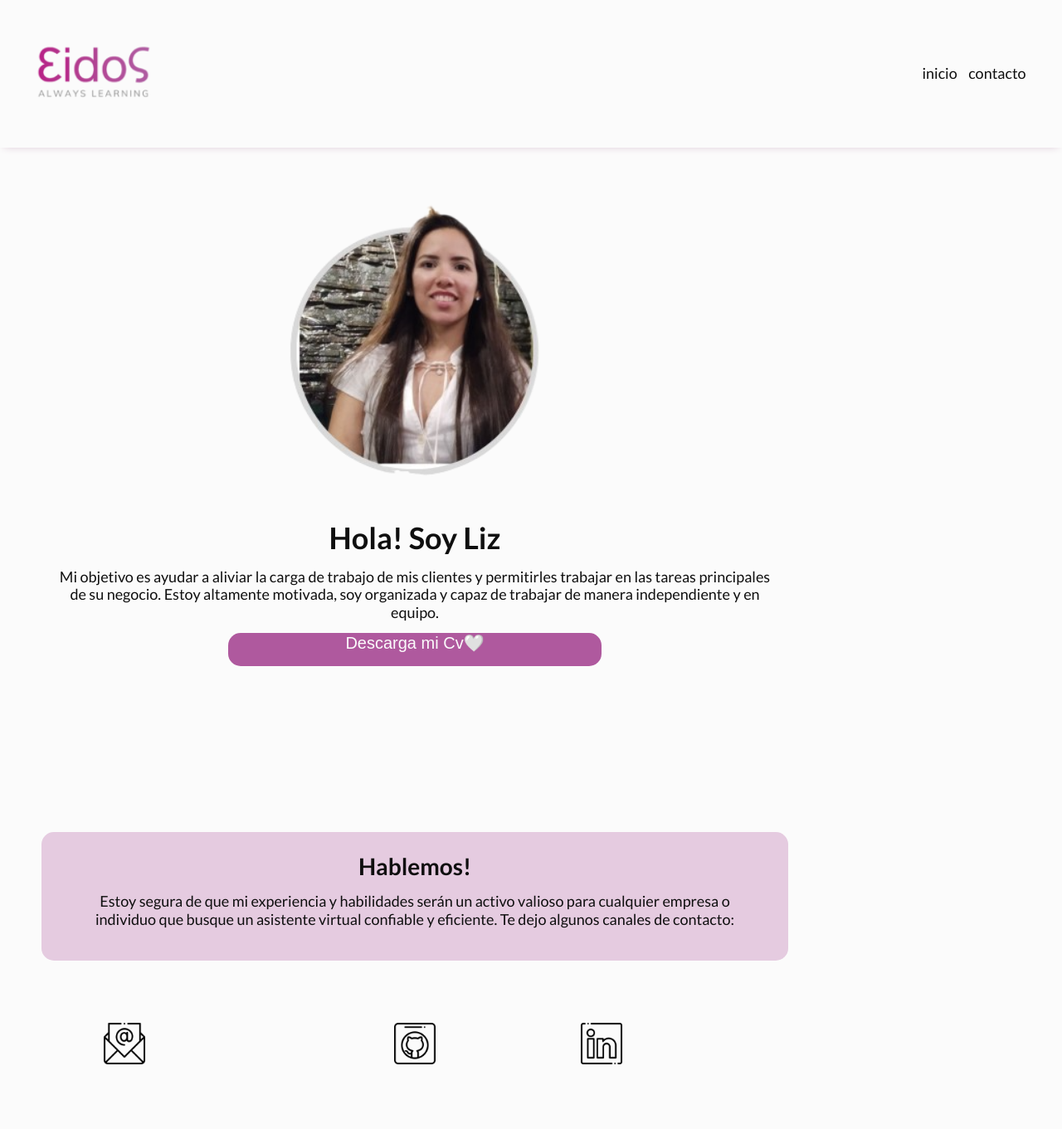
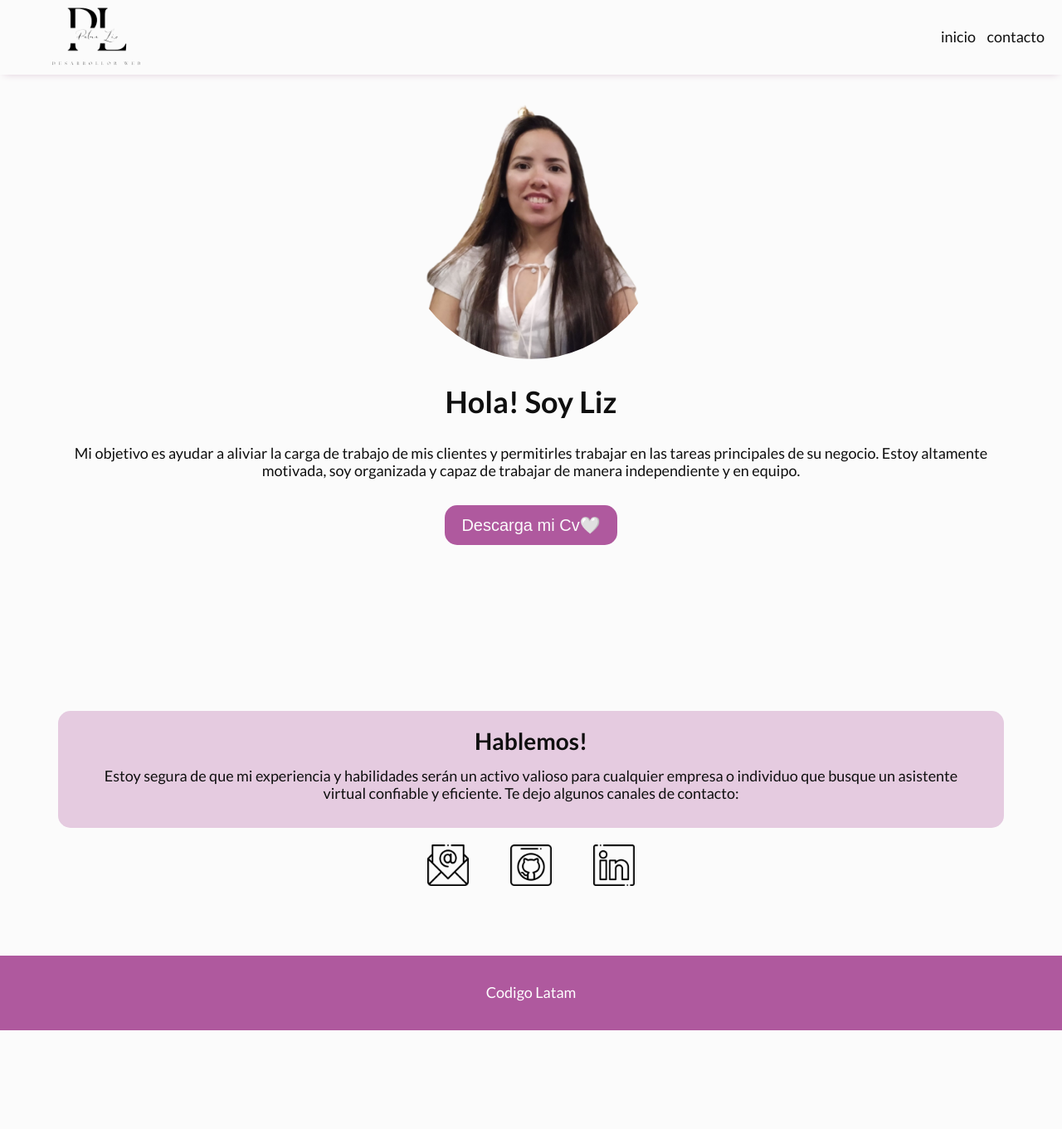
Before and after one commit to LizPalma/lizpalma.github.io.-, a plain HTML site: page index.html in a window 1280 px wide. Shown: the top 1361 px of the page at 83% size. After the commit the page ends 1242 px from the top, so only its background shows below. Drawn offline with Linux system fonts and the light colour scheme.

Commit message:
modificacion de ccs y html

```diff
--- a/css/styles.css
+++ b/css/styles.css
@@ -33,10 +33,15 @@ a {
 *  el margin: auto; para tenerlo centrado fácilmente ;)
 */
 main {
+    display: flex;
+    flex-direction: column;
+    align-items: center;
+    justify-content: center;
     max-width: 1200px;
     margin: auto;
+    width: 100%;
     text-align: center;
-    padding: 5%;
+    padding: 0 10px;
 
 }
 /*
@@ -65,6 +70,7 @@ main {
 *    un trabajo manual, hacer una artesanía, tocar un instrumento musical... la práctica es todo!
 */
 
+/* Aplicaciones generales de la pagina */
 
 body {
 
@@ -73,20 +79,26 @@ body {
     color: #0f0f0f;
     font-size: 18px;
     line-height: 1.2;
-    width: 100%;
-    max-width: 1000px;
+
 }
+
+/* header */
 
 header {
     display: flex;
     justify-content: space-between;
     align-items: center;
     background-color: #fbfbfb;
-    padding: 3%;
+    padding: 16px;
+    height: 90px;
+    width: 100%;
+   /* padding: 3%;*/
+/* Para que quede fijo el header*/
     position: fixed;
     left: 0;
     top: 0;
     right: 0;
+ /* Para agregarle sombra*/
     box-shadow: 0 3px 10px -5px #d3bbcc;
 
 }
@@ -113,11 +125,17 @@ nav ul li a:hover {
     background-color: #866b80;
 }
 
+/* Inicio */
+
+
 figure {
+    align-items: center;
+    margin-bottom: 25px;
+}
 
-    width: 100%;
-    height: 100%;
-    align-items: center;
+figure img {
+    width: 325px;
+    border-radius: 50%;
 }
 
 h1 {
@@ -131,8 +149,7 @@ h2 {
 button {
     display: inline-flex;
     justify-content: center;
-    width: 50%;
-    height: 40px;
+    padding: 12px 20px;
     background-color: #af599e;
     color: #fbfbfb;
     font-size: 20px;
@@ -146,38 +163,37 @@ button {
 
 button a:hover {
     background-color: #d3bbcc;
+    transition: background-color 0.3s;
     border-radius: 15px;
+}
 
-}
+/* Contacto */
 
 #contacto {
     background-color: rgba(175, 89, 158, 0.3);
     border-radius: 15px;
-    padding: 25px;
-    width: 100%;
-    height: 100%;
+    margin: 0 20px;
 }
+
 
 .iconos ul {
     display: flex;
-    justify-content:space-between;
-    padding: 50px;
+    justify-content:center;
+    margin-bottom: 60px;
+}
+
+.iconos ul li img {
+   margin: 20px 25px;
 
 }
 
-.iconos ul li img {
-   display: flex;
-   justify-content: center;
-   margin: 25px;
-
-}
+/* Footer */
 
 footer {
     background-color: #af599e;
     color: #fff;
     text-align: center;
-    padding: 2rem;
-    width: 100%;
+    padding: 20px;
 
 }
 
@@ -186,151 +202,6 @@ p {
     padding: 10px;
 }
 
-/*
-.inicio {
-    width: 100%;
-    height: 100%;
+.centrado {
+    margin: 20px 15px;
 }
-
-button a {
-    align-items: center;
-}
-
-
-
-*/
-/*
-
-
-body {
-    background-color: #fbfbfb;
-    font-family: 'Lato', sans-serif;
-    text-align: center;
-    color: #0f0f0f;
-    font-size: 18px;
-    line-height: 1.2;
-    flex-wrap: wrap;
-}
-
-.contenedor {
-    width: 100%;
-    max-width: 1000px;
-    margin: 0 auto;
-    overflow: hidden;
-}
-
-header {
-    background-color: #fbfbfb;
-    padding: 30px;
-    position: fixed;
-    left: 0;
-    top: 0;
-    right: 0;
-    /*
-    box-shadow: 0 3px 10px -5px #d3bbcc;
-
-}
-
-
-.navegador {
-    display: flex;
-    justify-content:space-between;
-    align-items: center;
-    border: 2px;
-}
-
-.navegador ul {
-    margin: 0px;
-    padding: 0px;
-    list-style: none;
-}
-
-.navegador ul li {
-    display: inline-block;
-}
-
-.navegador ul li a {
-    display: block;
-    padding: 5px;
-    transition: all 0.4s linear;
-    border-radius: 5px;
-}
-
-.navegador ul li a:hover {
-    background-color: #866b80;
-}
-
-.main {
-    padding: 10rem;
-
-}
-
-h1 {
-    font-size: 36px;
-}
-
-h2 {
-    font-size: 28px;
-}
-
-button {
-    display: inline-flex;
-    align-items: center;
-    justify-content: center;
-    width: 70%;
-    height: 40px;
-    background-color: #af599e;
-    color: #fbfbfb;
-    font-size: 20px;
-    margin-bottom: 200px;
-    border-radius: 15px;
-    border: none;
-    cursor: pointer;
-    transition: .3s ease all;
-}
-
-button a:hover {
-    background-color: #d3bbcc;
-}
-
-p {
-    margin: 4px;
-    padding: 10px;
-}
-
-article {
-    background-color: rgba(175, 89, 158, 0.3);
-    border-radius: 15px;
-    padding: 25px;
-}
-
-.contacto ul {
-    display: flex;
-    justify-content:space-between;
-    padding: 50px;
-
-}
-
-.contacto ul li img {
-    display: flexbox;
-    justify-items: center;
-    margin: 40px;
-
-}
-
-footer {
-    background-color: #af599e;
-    color: #fff;
-    text-align: center;
-    padding: 2rem 0;
-    width: 100%;
-
-}
-
-a {
-    text-decoration: none;
-    color: inherit;
-}
-
-
-}
--- a/index.html
+++ b/index.html
@@ -10,9 +10,11 @@
     <!-- CSS -->
 
 <body>
+   <!-- header -->
+
 <header>
     <a href="#inicio">
-        <img src="img/Logo_principal.png" alt="Logo" width="150">
+        <img src="./img/logo.png" alt="Logo" width="200">
     </a>
     <nav>
         <ul id="menu">
@@ -23,18 +25,22 @@
         </ul>
     </nav>
 </header>
-<br> <br> <br> <br> <br> <br> <br> <br>
+
+<br> <br> <br> <br>
+
+<!--Inicio -->
+
 <main>
     <section id="inicio">
 
         <figure>
-            <img src="img/Img-perfil-removebg.png" alt="imagen Liz" width="400">
+            <img src="./img/PerfilLiz.png" alt="imagen Liz" width="400">
         </figure>
 
         <article>
             <h1>Hola! Soy Liz </h1>
         </article>
-        <p>Mi objetivo es ayudar a aliviar la carga de trabajo de mis clientes y permitirles trabajar en las tareas
+        <p class="centrado">Mi objetivo es ayudar a aliviar la carga de trabajo de mis clientes y permitirles trabajar en las tareas
              principales de su negocio.
             Estoy altamente motivada, soy organizada y capaz de trabajar de manera independiente y en equipo.</p>
         <button>
@@ -44,9 +50,11 @@
 
     </section>
 
+   <!-- Contacto -->
+
     <section id="contacto">
 
-        <article>
+        <article class="centrado" >
             <h2>Hablemos!</h2>
             <p>Estoy segura de que mi experiencia y habilidades serán un activo valioso para cualquier empresa
                o individuo que busque un asistente virtual confiable y eficiente. Te dejo algunos canales de contacto:</p>
@@ -63,6 +71,8 @@
     </section>
 </main>
 
+<!-- footer -->
+
 <footer>
     <p> Codigo Latam</p>
 </footer>
```
Also changed, not shown: img/Img-perfil-removebg.png (deleted), img/Logo_principal.png (deleted), img/PerfilLiz.png (added), img/logo.png (added).
